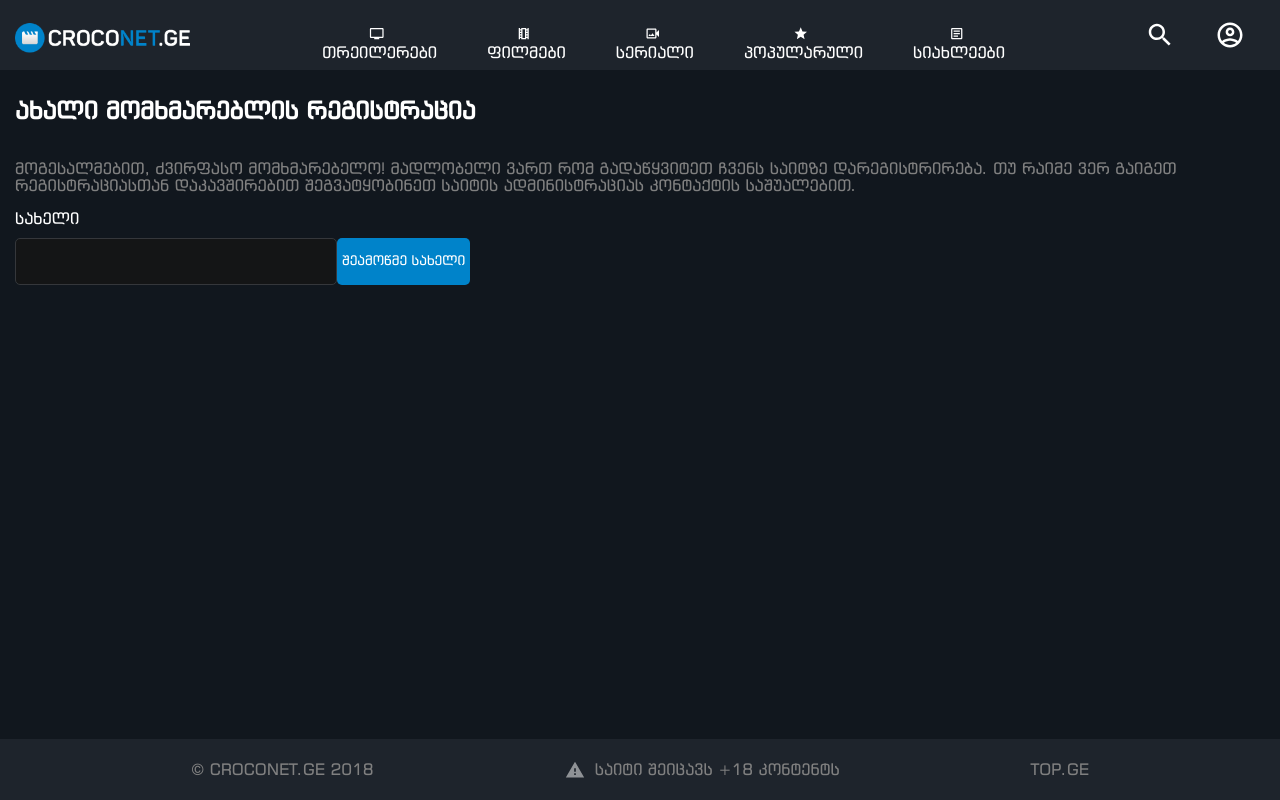
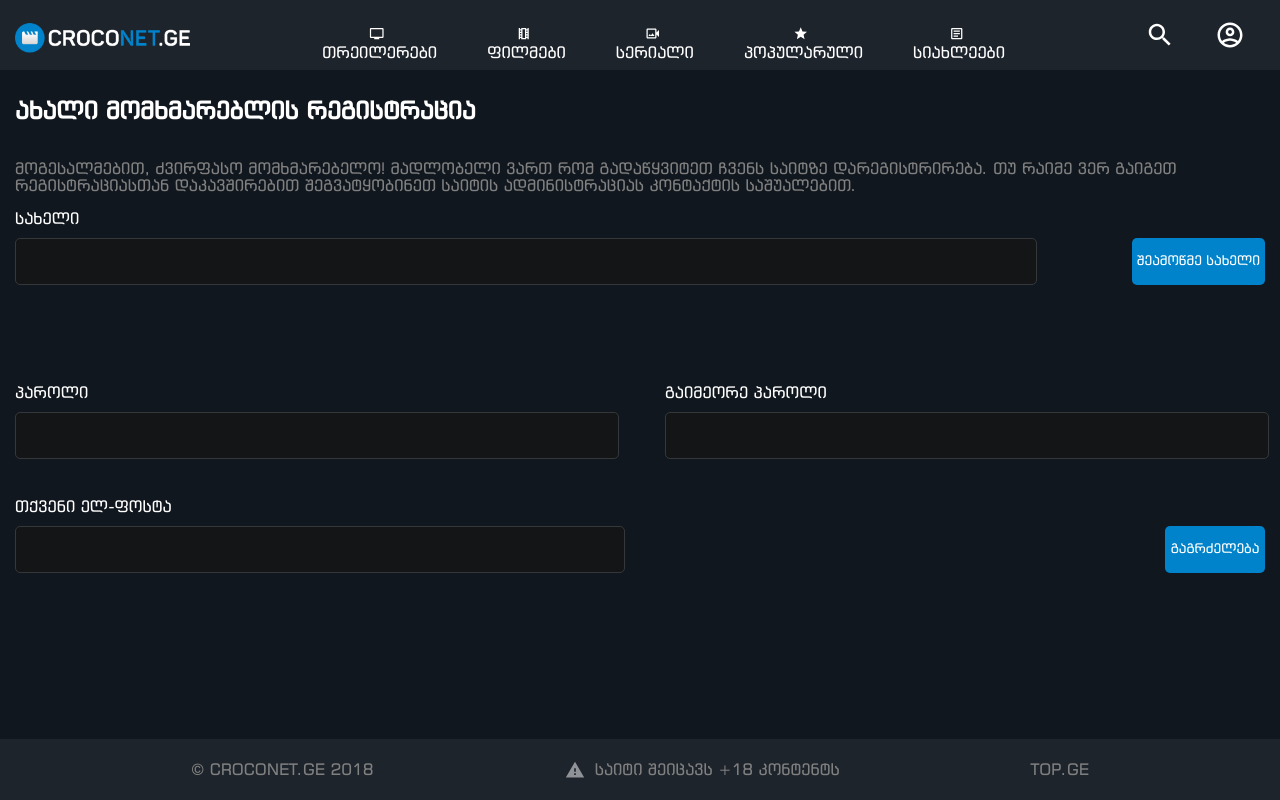
Before and after one commit to iamalex296/Croconet-movies-website, a React (Create React App) app: page /registration in a window 1280 px wide. Built offline with nearby package versions, Linux system fonts and the light colour scheme.

Commit message:
added Registration component styles

```diff
--- a/src/components/Input/LoginRegistrationInput.js
+++ b/src/components/Input/LoginRegistrationInput.js
@@ -2,14 +2,13 @@ import React from "react";
 
 import classes from "./LoginRegistrationInput.module.css";
 
-const LoginRegistrationInput = ({ placeholder }) => {
+const LoginRegistrationInput = ({ placeholder, style }) => {
   return (
-    <div>
-      <input
-        className={classes["login-registration-input"]}
-        placeholder={placeholder}
-      />
-    </div>
+    <input
+      style={style}
+      className={classes["login-registration-input"]}
+      placeholder={placeholder}
+    />
   );
 };
 
--- a/src/components/Layout/RegistrationLayout.js
+++ b/src/components/Layout/RegistrationLayout.js
@@ -14,11 +14,56 @@ const RegistrationLayout = () => {
         დაკავშირებით შეგვატყობინეთ საიტის ადმინისტრაციას კონტაქტის საშუალებით.
       </p>
 
-      <form style={{ display: "flex", flexDirection: "column" }}>
+      <form
+        style={{
+          display: "flex",
+          flexDirection: "column",
+          width: "100%",
+        }}
+      >
         <label style={{ marginBottom: "10px" }}>სახელი</label>
-        <div style={{ display: "flex" }}>
-          <LoginRegistrationInput type="text" name="name" />
+        <div
+          style={{
+            display: "flex",
+            justifyContent: "space-between",
+            width: "100%",
+          }}
+        >
+          <LoginRegistrationInput
+            style={{ minWidth: "80%" }}
+            type="text"
+            name="name"
+          />
           <Button type="button">შეამოწმე სახელი</Button>
+        </div>
+
+        <div style={{ display: "flex", marginTop: "100px", width: "100%" }}>
+          <div
+            style={{
+              width: "50%",
+              display: "flex",
+              flexDirection: "column",
+              marginRight: "50px",
+            }}
+          >
+            <label style={{ marginBottom: "10px" }}>პაროლი</label>
+            <LoginRegistrationInput style={{ width: "97%" }} />
+          </div>
+          <div
+            style={{ width: "50%", display: "flex", flexDirection: "column" }}
+          >
+            <label style={{ marginBottom: "10px" }}>გაიმეორე პაროლი</label>
+            <LoginRegistrationInput style={{ width: "97%" }} />
+          </div>
+        </div>
+        <label style={{ marginBottom: "10px", marginTop: "40px" }}>
+          თქვენი ელ-ფოსტა
+        </label>
+        <div style={{ display: "flex", justifyContent: "space-between" }}>
+          <LoginRegistrationInput
+            style={{ width: "47%", marginRight: "40px" }}
+          />
+          <Button type="submit">გაგრძელება</Button>
         </div>
       </form>
     </Template>
```
